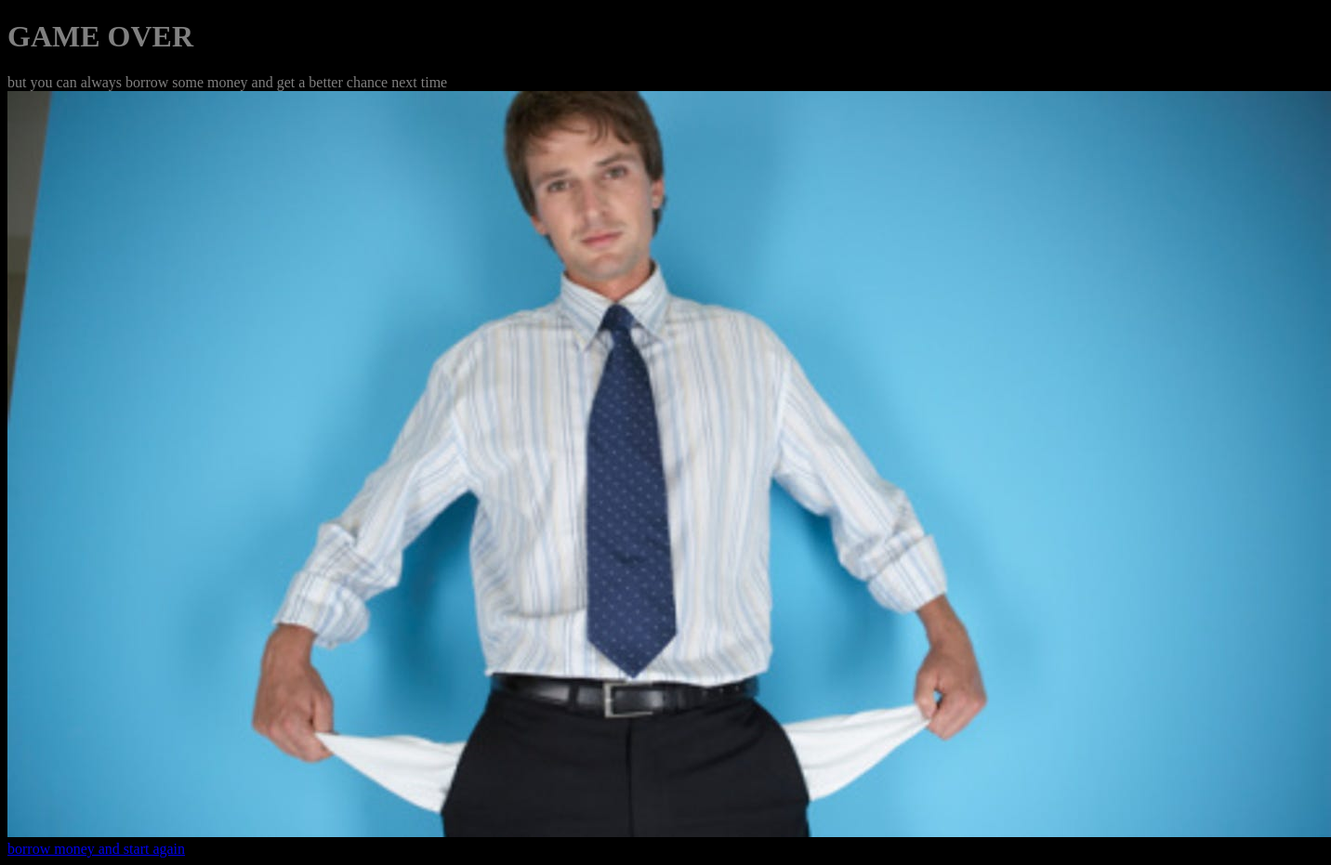
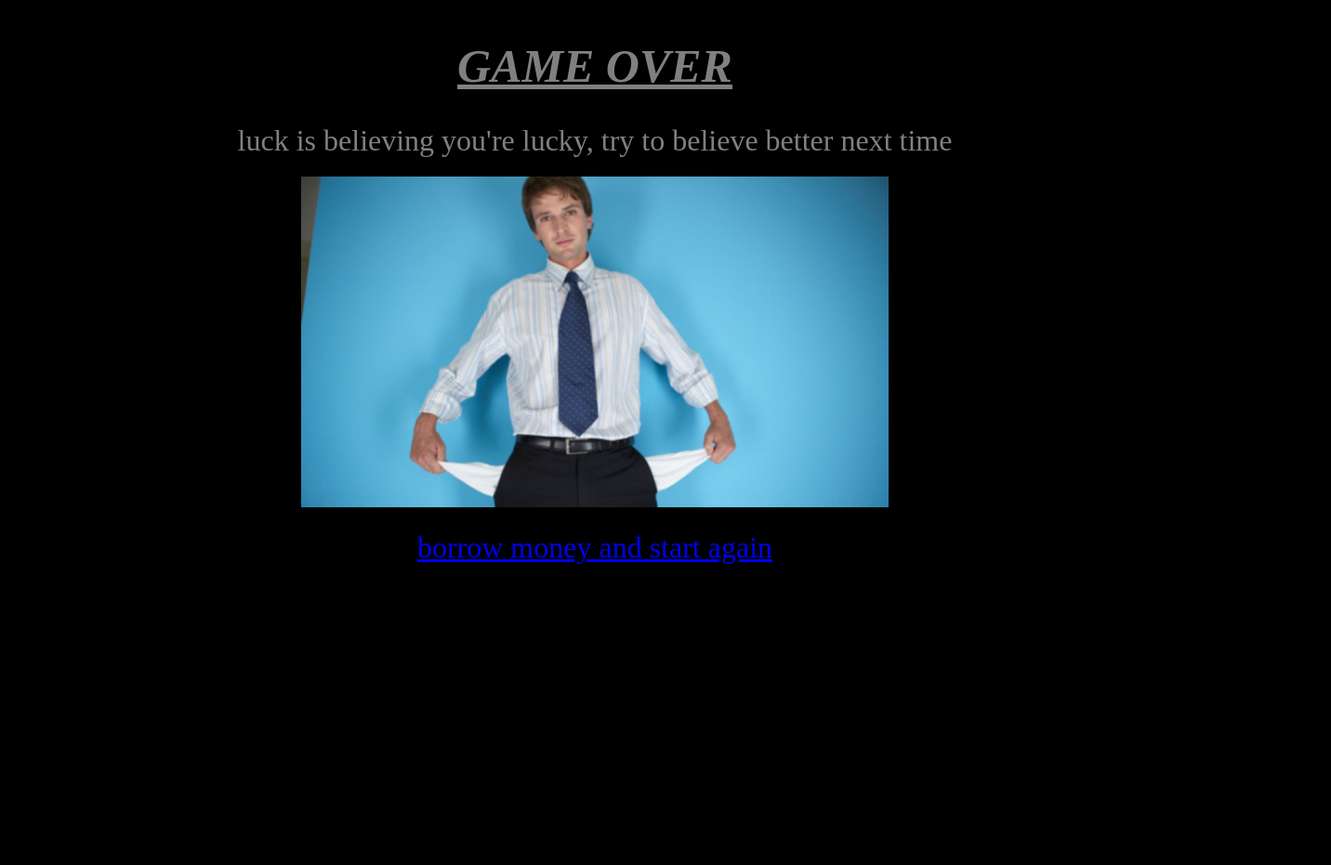
Before and after one commit to nasdrovia007/mygame, a plain HTML site: page goodending.html in a window 1280 px wide. Shown: the whole page at 93% size, 1432 px wide, since content can reach past the window. After the commit the page ends 800 px from the top, so only its background shows below. Drawn offline with Linux system fonts and the light colour scheme.

Commit message:
polished

```diff
--- a/css/betterenging.css
+++ b/css/betterenging.css
@@ -1,7 +1,31 @@
-body{
+body {
     background-color: red;
-}
+    display: flex;
+    flex-direction: column;
+    align-items: center;
+  }
 
-div{
+  h1 {
     color: gold;
-}
+    align-self: center;
+    font-style: oblique;
+    font-size: 50px;
+    text-decoration: underline;
+  }
+
+  div {
+    color: gold;
+    font-size: 25px;
+    align-self: center;
+  }
+
+  img {
+    width: 50%;
+    margin-top: 20px;
+  }
+
+  a {
+    font-size: 2em;
+    align-self: center;
+    padding-top: 25px;
+  }
--- a/css/goodending.css
+++ b/css/goodending.css
@@ -1,8 +1,31 @@
-body{
-    background-color: black;
+body {
+  background-color: black;
+  display: flex;
+  flex-direction: column;
+  align-items: center;
 }
 
+h1 {
+  color: grey;
+  text-decoration-line: underline;
+  align-self: center;
+  font-style: oblique;
+  font-size: 50px;
+}
 
-h1, div {
-    color: grey;
+div {
+  color: grey;
+  font-size: 2em;
+  align-self: center;
 }
+
+img {
+  width: 50%;
+  margin-top: 20px;
+}
+
+a {
+  font-size: 2em;
+  align-self: center;
+  padding-top: 25px;
+}
--- a/goodending.html
+++ b/goodending.html
@@ -9,17 +9,22 @@
 <body>
 
 
+    <audio autoplay loop>
+        <source src="./bgm/gameoverbgm.mp3" type="audio/mpeg">
+  </audio>
+
+
     <h1>GAME OVER</h1>
 
 
 
-    <div>but you can always borrow some money and get a better chance next time</div>
+    <div>luck is believing you're lucky, try to believe better next time</div>
 
 
-    <img src="./images/broke.jpg" alt="">
+    <img src="./images/broke.jpg" alt="broke-man">
 
 
-    <a href="index.html">borrow money and start again</a>
+    <a href="./index.html">borrow money and start again</a>
 
 </body>
 </html>
--- a/js/logic.js
+++ b/js/logic.js
@@ -29,7 +29,7 @@ class Player {
     this.thePlayer.style.bottom = this.positionY + "vh";
   }
   moveUpLeft(){
-    this.moveUp()
+    this.moveUp()    //possibly implementing diagonal movement
     this.moveLeft()
   }}
 
@@ -125,4 +125,4 @@ const coinInterval = setInterval(createCoin, 500);
 
 setInterval(() => {
 location.href = "/thetable.html"
-}, 5000 )
+}, 30000 )
```
Also changed, not shown: betterending.html (+6 -2 lines), index.html (+5 -2 lines), js/dices.js (+33 -12 lines), css/tablecss.css (line endings or trailing spaces), 1 other file.
